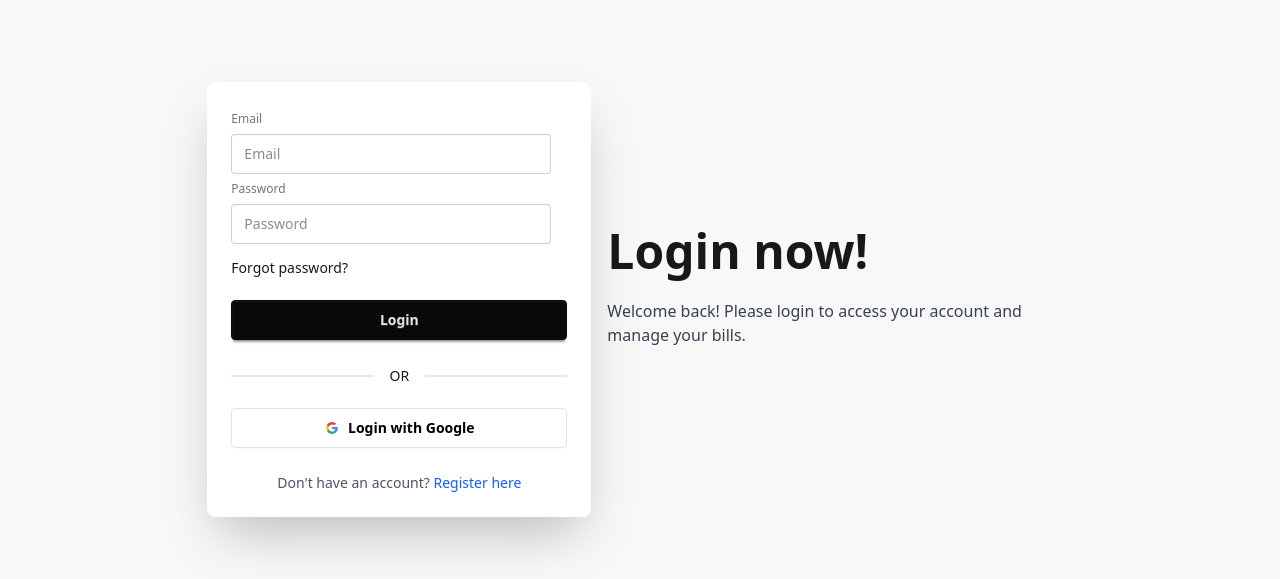
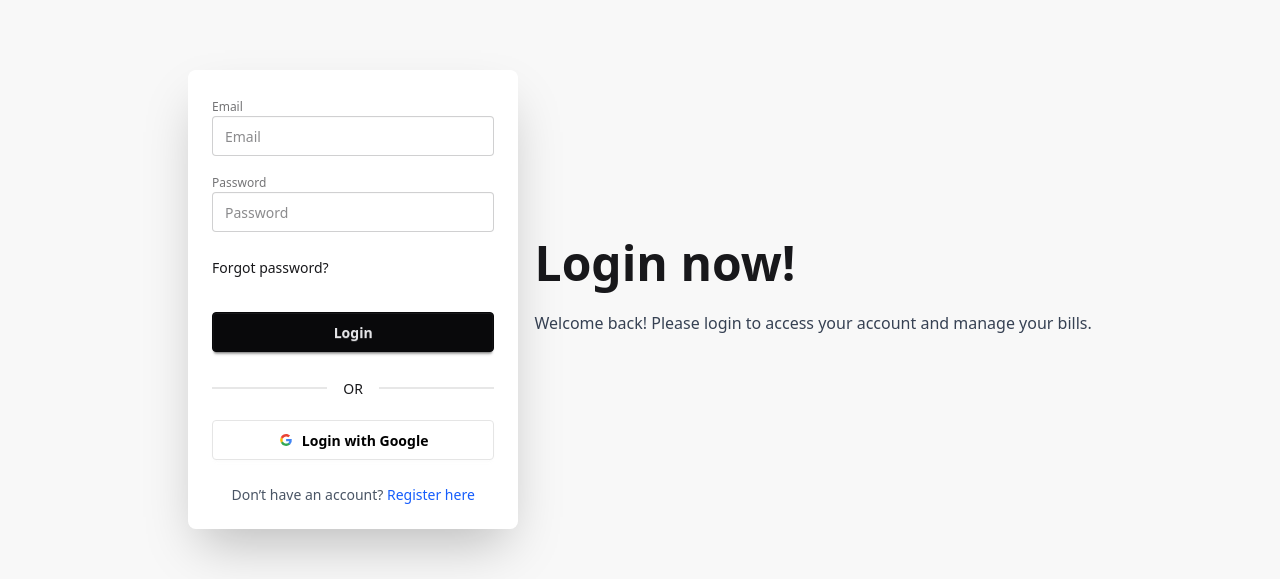
Before and after one commit to mahadi5272/utility-bill-management-client, a React (Vite) app: page /login in a window 1280 px wide. Shown: the part 173-752 px from the top of the page. Built offline with nearby package versions, Linux system fonts and the light colour scheme; no server answers.

Commit message:
added animation in signIn page

```diff
--- a/src/pages/Login.jsx
+++ b/src/pages/Login.jsx
@@ -2,13 +2,13 @@ import React, { useContext, useEffect } from "react";
 import { AuthContext } from "../routes/AuthProvider";
 import { Link, useNavigate, useLocation } from "react-router";
 import { toast } from "react-toastify";
+import { Slide, Zoom, Fade } from "react-awesome-reveal"; // ✨ animation imports
 
 const Login = () => {
   const { signIn, signInWithGoogle } = useContext(AuthContext);
   const navigate = useNavigate();
   const location = useLocation();
 
-  // Redirect to intended page after login or default to home
   const from = location.state?.from?.pathname || "/home";
 
   useEffect(() => {
@@ -21,7 +21,7 @@ const Login = () => {
     const password = e.target.password.value;
 
     signIn(email, password)
-      .then((res) => {
+      .then(() => {
         toast.success("Login successful!");
         navigate(from, { replace: true });
       })
@@ -33,7 +33,7 @@ const Login = () => {
 
   const handleGoogleSignIn = () => {
     signInWithGoogle()
-      .then((res) => {
+      .then(() => {
         toast.success("Login successful!");
         navigate(from, { replace: true });
       })
@@ -46,42 +46,62 @@ const Login = () => {
   return (
     <div className="hero bg-base-200 min-h-screen">
       <div className="hero-content flex-col lg:flex-row-reverse">
+        {/* Left Side Text */}
+        <Slide direction="right">
           <div className="text-center lg:text-left">
             <h1 className="text-5xl font-bold">Login now!</h1>
             <p className="py-6 text-gray-700">
-            Welcome back! Please login to access your account and manage your bills.
+              Welcome back! Please login to access your account and manage your
+              bills.
             </p>
           </div>
+        </Slide>
+
+        {/* Login Form */}
+        <Zoom>
           <div className="card bg-base-100 w-full max-w-sm shrink-0 shadow-2xl">
             <div className="card-body">
-            <form onSubmit={handleSignIn} className="fieldset">
+              <Fade cascade damping={0.1}>
+                <form onSubmit={handleSignIn} className="fieldset space-y-3">
+                  <div>
                     <label className="label">Email</label>
                     <input
                       type="email"
                       name="email"
-                className="input"
+                      className="input input-bordered w-full"
                       placeholder="Email"
                       required
                     />
+                  </div>
+
+                  <div>
                     <label className="label">Password</label>
                     <input
                       type="password"
                       name="password"
-                className="input"
+                      className="input input-bordered w-full"
                       placeholder="Password"
                       required
                     />
+                  </div>
+
                   <div className="mt-2">
-                <Link to="/forgot-password" className="link link-hover text-sm">
+                    <Link
+                      to="/forgot-password"
+                      className="link link-hover text-sm"
+                    >
                       Forgot password?
                     </Link>
                   </div>
+
                   <button className="btn btn-neutral mt-4 w-full">Login</button>
                 </form>
+              </Fade>
 
               <div className="divider">OR</div>
 
               {/* Google Login */}
+              <Fade direction="up">
                 <button
                   onClick={handleGoogleSignIn}
                   className="btn bg-white text-black border-[#e5e5e5] w-full flex items-center justify-center gap-2"
@@ -115,15 +135,17 @@ const Login = () => {
                   </svg>
                   Login with Google
                 </button>
+              </Fade>
 
               <p className="mt-4 text-center text-gray-600">
-              Don't have an account?{" "}
+                Don’t have an account?{" "}
                 <Link to="/register" className="link link-hover text-blue-600">
                   Register here
                 </Link>
               </p>
             </div>
           </div>
+        </Zoom>
       </div>
     </div>
   );
```
Lines whose indentation alone changed are shown as unchanged.
